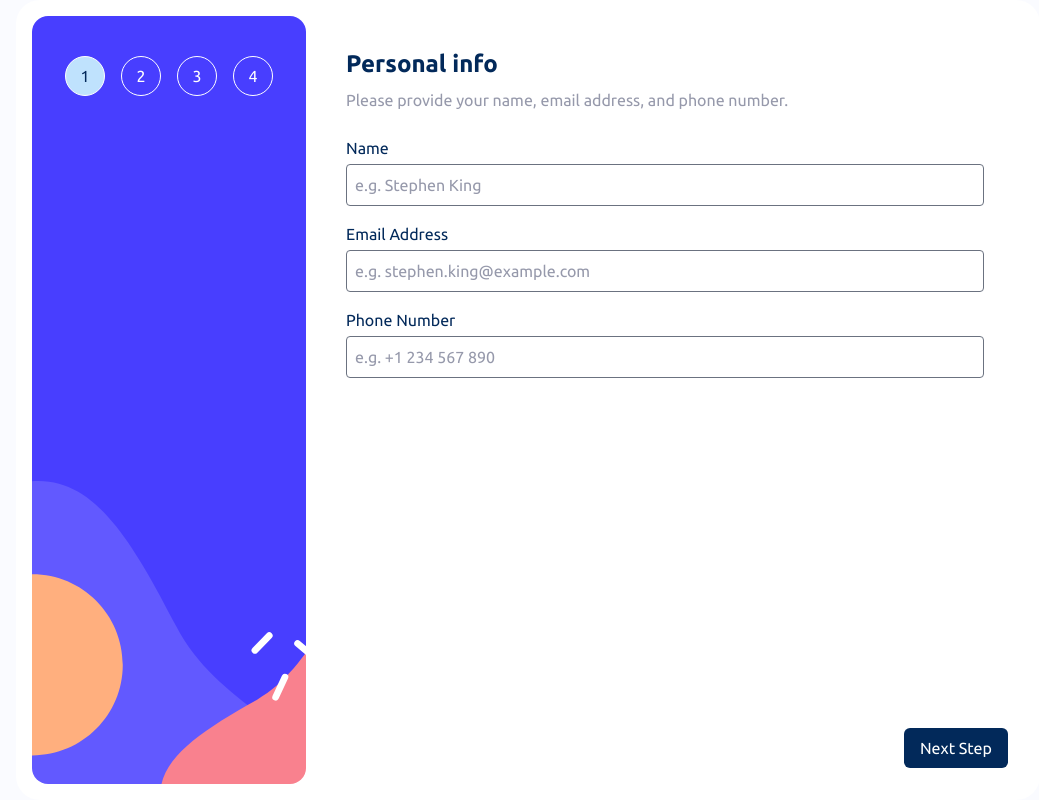
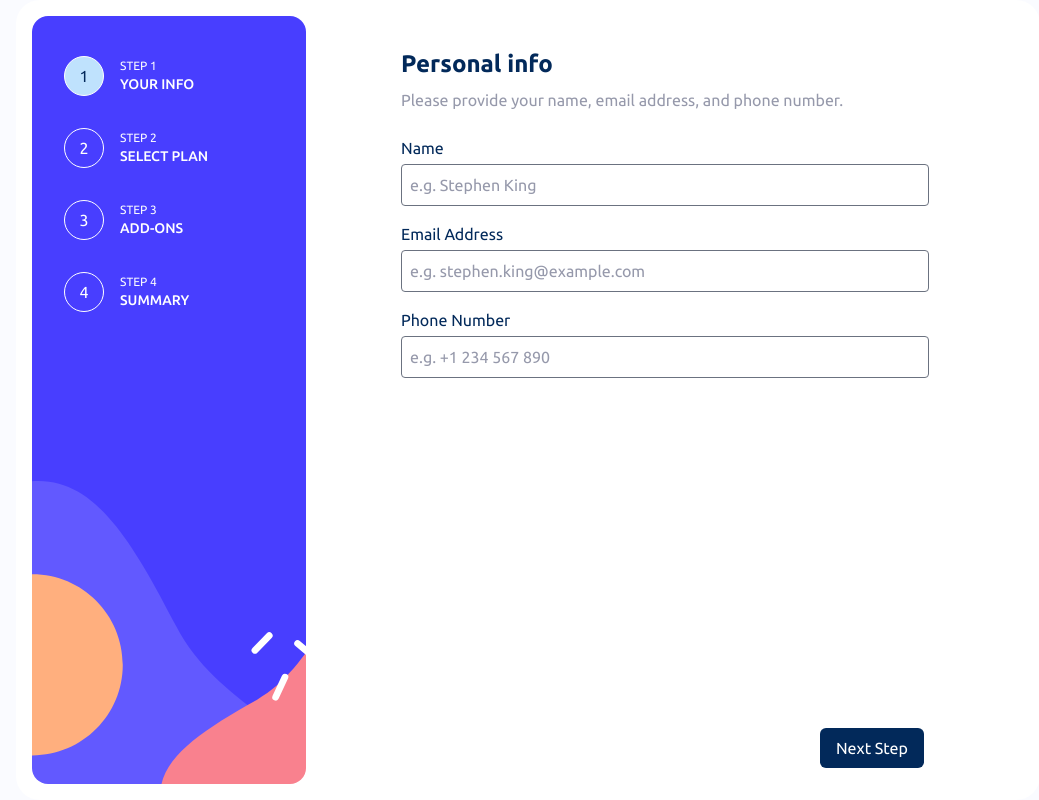
Before and after one commit to cjcoops/multi-step-form, a React (Vite) app: page / in a window 1280 px wide. Shown: the whole page, without its empty margins (112-1151 px from the left). Built offline with nearby package versions, Linux system fonts and the light colour scheme.

Commit message:
Responsive header

```diff
--- a/src/App.tsx
+++ b/src/App.tsx
@@ -41,7 +41,7 @@ function App() {
         <Header currentStep={currentStep} steps={STEPS} />
       </div>
       <div className="flex flex-col justify-between">
-        <main className="mx-4 -mt-14 rounded-lg bg-white p-6 shadow-lg md:mt-2 md:shadow-none">
+        <main className="mx-4 -mt-14 max-w-xl rounded-lg bg-white p-6 shadow-lg md:mx-auto md:mt-2 md:w-full md:shadow-none">
           {currentStep === 1 && (
             <PersonalInfoForm formData={formValues} updateFields={handleUpdateFields} />
           )}
@@ -54,6 +54,7 @@ function App() {
           {currentStep === 4 && <Summary formData={formValues} changePlan={goToPlanSelection} />}
         </main>
         <div className="fixed bottom-0 left-0 right-0 md:static">
+          <div className="mx-auto w-full max-w-[550px]">
             <StepButtons
               currentStep={currentStep}
               totalSteps={STEPS.length}
@@ -63,6 +64,7 @@ function App() {
           </div>
         </div>
       </div>
+    </div>
   );
 }
 
--- a/src/components/Header.tsx
+++ b/src/components/Header.tsx
@@ -5,16 +5,21 @@ interface HeaderProps {
 
 export function Header({ currentStep, steps }: HeaderProps) {
   return (
-    <header className="h-full bg-[url('/images/bg-sidebar-mobile.svg')] bg-cover bg-no-repeat p-10 md:rounded-2xl md:bg-[url('/images/bg-sidebar-desktop.svg')]">
-      <div className="flex justify-center gap-4">
+    <header className="h-full bg-[url('/images/bg-sidebar-mobile.svg')] bg-cover bg-no-repeat p-10 md:rounded-2xl md:bg-[url('/images/bg-sidebar-desktop.svg')] md:p-8 md:pt-10">
+      <div className="flex justify-center gap-4 md:flex-col md:gap-8">
         {steps.map((step, index) => (
-          <div
-            key={step}
-            className={`flex aspect-square h-10 items-center justify-center rounded-full border border-white ${
-              currentStep === index + 1 ? 'bg-light-blue text-marine-blue' : 'text-white'
-            }`}
-          >
-            {index + 1}
+          <div className="flex items-center gap-4 text-white" key={step}>
+            <div
+              className={`flex aspect-square h-10 items-center justify-center rounded-full border border-white ${
+                currentStep === index + 1 ? 'bg-light-blue text-marine-blue' : ''
+              }`}
+            >
+              {index + 1}
+            </div>
+            <div className="hidden uppercase md:block">
+              <div className="text-alabaster text-xs">Step {index + 1}</div>
+              <div className="text-sm font-medium">{steps[index]}</div>
+            </div>
           </div>
         ))}
       </div>
```
Lines whose indentation alone changed are shown as unchanged.
